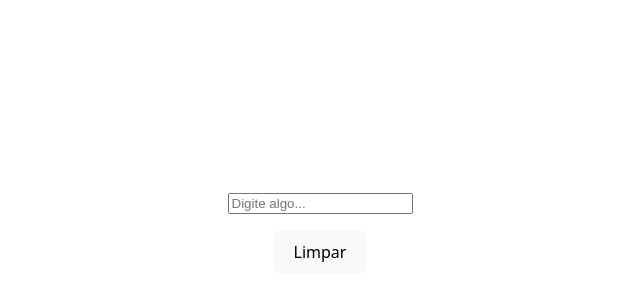
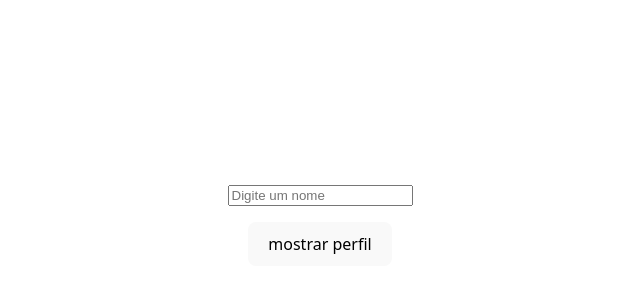
Before and after one commit to becsnr/react, a React (Vite) app: page / in a window 1280 px wide. Shown: the part 168-468 px from the top of the page, without its empty margins (320-960 px from the left). Built offline with nearby package versions, Linux system fonts and the light colour scheme.

Commit message:
dnv mostrar/esconder perfil
consegui resolver 90% sozinha

```diff
--- a/src/App.jsx
+++ b/src/App.jsx
@@ -1,11 +1,11 @@
 import './App.css'
 import Aula08 from './aulas/Aula08'
-import Ex027 from './exercicios/ex027/Ex027'
+import Ex028 from './exercicios/ex028/Ex028'
 
 function App() {
   return (
     // <Aula08 />
-    <Ex027 />
+    <Ex028 />
   )
 }
 
--- /dev/null
+++ b/src/exercicios/ex028/EditarNome.jsx
@@ -0,0 +1,9 @@
+function EditarNome({mudarNome}) {
+    return (
+        <>
+            <input type="text" placeholder="Digite um nome" onChange={(e) => mudarNome(e.target.value)} />
+        </>
+    )
+}
+
+export default EditarNome
--- /dev/null
+++ b/src/exercicios/ex028/Ex028.jsx
@@ -0,0 +1,32 @@
+import { useState } from "react";
+import EditarNome from "./EditarNome";
+import MostrarNome from "./MostrarNome";
+
+function Ex028() {
+  const [mostrar, setMostrar] = useState(false);
+  const [texto, setTexto] = useState("");
+
+  function show() {
+    setMostrar(!mostrar)
+  }
+
+  return (
+    <>
+        {mostrar && (
+            <>
+            <MostrarNome nome={texto} />
+
+        </>
+        )}
+        <EditarNome mudarNome={setTexto} />
+
+        <p>
+            <button onClick={show}>
+                {!mostrar ? "mostrar perfil" : "esconder perfil"}
+            </button>
+        </p>
+    </>
+  );
+}
+
+export default Ex028;
--- /dev/null
+++ b/src/exercicios/ex028/MostrarNome.jsx
@@ -0,0 +1,9 @@
+function MostrarNome({nome}) {
+    return (
+        <>
+            <p>Nome: {nome}</p>
+        </>
+    )
+}
+
+export default MostrarNome
```
